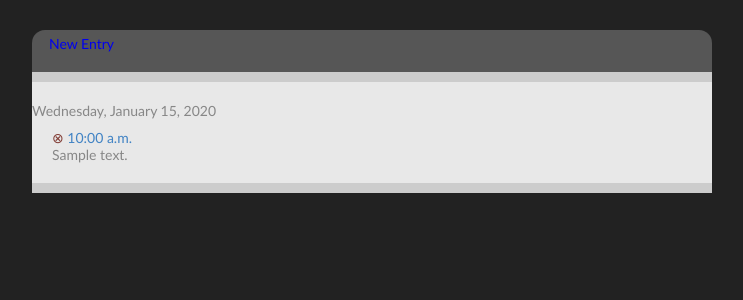
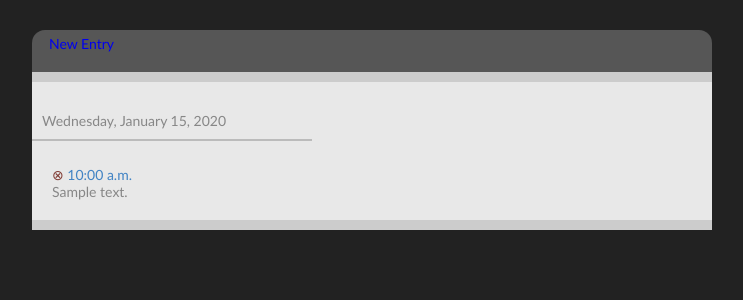
Before and after one commit to trey/chiplog, a Django app: template chiplog/templates/read.html in a window 1280 px wide. Shown: the top 300 px of the page, without its empty margins (268-1011 px from the left). Run offline with Django 3.2, Linux system fonts and the light colour scheme; the template is opened without the code that fills it: most values are stand-ins (such as "Sample title", 1, 10 or a date in 2020); some libraries are stand-ins or nearby versions.

Commit message:
date style

```diff
--- a/chiplog/static/css/sass/site/colors.sass
+++ b/chiplog/static/css/sass/site/colors.sass
@@ -13,6 +13,7 @@
 // Borders
 !header_border = #515151
 !entryform_border = #ccc
+!date_border = #bbb
 
 // Links
 !red = #823d36
--- a/chiplog/static/css/screen.css
+++ b/chiplog/static/css/screen.css
@@ -80,18 +80,6 @@ table {
   -webkit-border-radius: 5px; }
 
 /* ---------- base/shortcuts.sass ---------- */
-.center {
-  text-align: center; }
-
-.right {
-  float: right; }
-
-.left {
-  float: left; }
-
-.clear {
-  clear: both; }
-
 /* ---------- site/main.sass ---------- */
 body {
   font: 14px "Gill Sans", Helvetica, sans-serif;
@@ -109,12 +97,21 @@ body {
   padding: 5px 19px 5px 17px; }
 
 #main {
+  margin: 0;
+  padding: 0;
   margin-top: 15px;
   border-top: 10px solid #ccc;
   border-bottom: 10px solid #ccc;
   clear: both;
   background: #e8e8e8;
   color: #878787; }
+  #main h2 {
+    margin: 15px 400px 25px 0;
+    padding: 10px;
+    font-weight: normal;
+    border-bottom-width: 2px;
+    border-bottom-style: solid;
+    border-bottom-color: #bbbbbb; }
   #main a {
     color: #4183c4; }
     #main a:hover {
--- a/chiplog/templates/read.html
+++ b/chiplog/templates/read.html
@@ -16,7 +16,7 @@
 
 <div id="entries">
 	{% for entry in entry_list %}
-		{% ifchanged %}{{ entry.created|naturalday:"l, F j, Y"|title }}{% endifchanged %}
+		{% ifchanged %}<h2>{{ entry.created|naturalday:"l, F j, Y"|title }}</h2>{% endifchanged %}
 		<div class="entry">
 			<div class="meta">
 				<span class="delete"><a href="/chiplog/delete/{{ entry.id }}/">&otimes;</a></span>
```
Also changed, not shown: chiplog/static/css/sass/base/shortcuts.sass (+3 -12 lines), chiplog/static/css/sass/site/main.sass (+10 -0 lines).
